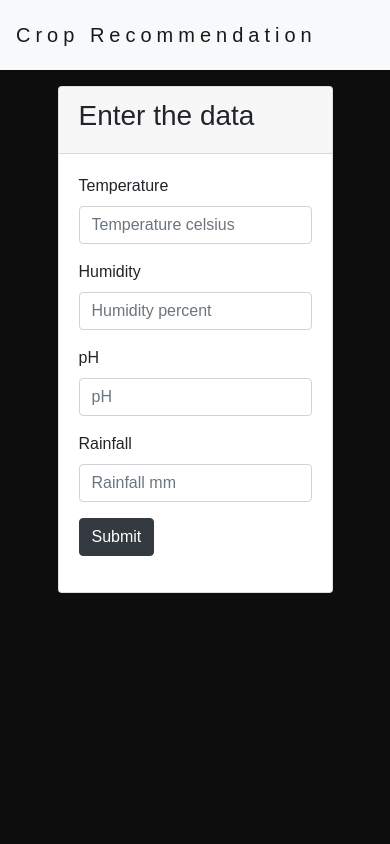
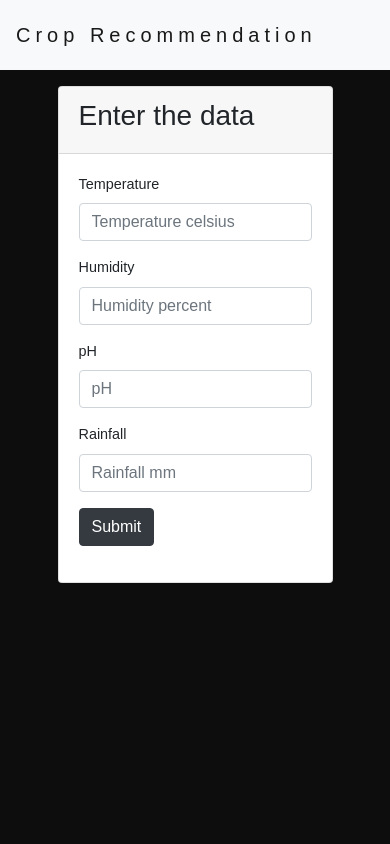
Before and after one commit to czyum/crop-recommender-deploy, a Flask app: page / in a window 390 px wide. Run offline with Flask 2, Linux system fonts and the light colour scheme; parts of the project's set-up code (start-up, migrations or seed data) failed here and were passed over; some libraries are stand-ins or nearby versions; some web fonts are replaced.

Commit message:
Added media query

```diff
--- a/static/css/styles.css
+++ b/static/css/styles.css
@@ -29,3 +29,9 @@ h1 {
 .card {
     margin-top: 1rem;
 }
+
+@media screen and (max-width:500px) {
+    body {
+        font-size: 0.9rem;
+    }
+}
--- a/templates/base.html
+++ b/templates/base.html
@@ -3,9 +3,11 @@
 
 <head>
     <title>Model</title>
+    <meta content="width=device-width, initial-scale=1" name="viewport" />
     <link rel="stylesheet" href="https://maxcdn.bootstrapcdn.com/bootstrap/4.0.0/css/bootstrap.min.css" integrity="sha384-Gn5384xqQ1aoWXA+058RXPxPg6fy4IWvTNh0E263XmFcJlSAwiGgFAW/dAiS6JXm" crossorigin="anonymous">
     <link rel="stylesheet" href="{{ url_for('static',filename='css/styles.css')}}">
     <link rel="icon" href="{{ url_for('static',filename='images/dinosaur.png')}}" type="image/gif" sizes="16x16">
+
 </head>
 
 <body>
```
